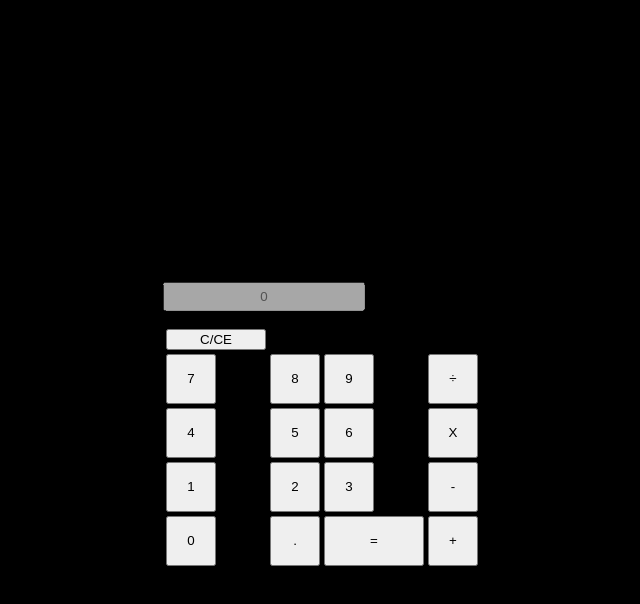
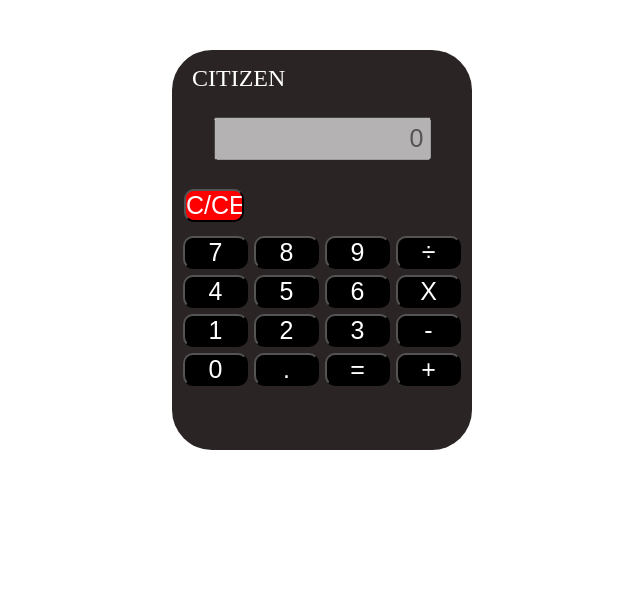
Before and after one commit to nik00did/calculator, a plain HTML site: page index.html in a window 1280 px wide. Shown: the whole page, without its empty margins (318-958 px from the left). Drawn offline with Linux system fonts and the light colour scheme.

Commit message:
Update styles.css

```diff
--- a/scr/styles/styles.css
+++ b/scr/styles/styles.css
@@ -1,69 +1,83 @@
-body {
-  margin: 0;
-  padding: 0;
-  background-color: black;
+* {
+    margin: 0;
+    padding: 0;
+    box-sizing: border-box;
 }
 
-.container {
-  width: 1024px;
-  height: 500px;
-  margin: 0 auto;
-  padding: 10px;
-/*   background: linear-gradient(60deg, #f1c40f,  #f39c, #e67e22, #00c); */
-}
-
-.main {
+body {
+    background: #fff;
+    height: 100hv;
   display: flex;
   justify-content: center;
   flex-direction: column;
   align-items: center;
-  height: 100vh;
+
 }
 
-.body-calculator {
-  display: flex;
-  flex-direction: column;
-  align-items: center;
-  justify-content: center;
-  background-color: powderblue;
-  min-width: 300px;
-  border-radius: 20%;
-  padding: 10px 15px;
+.button {
+    text-align: center;
+/*     width: 50px; */
+/*     height: 50px; */
+    font-size: 25px;
+    margin: 2px;
+    cursor: pointer;
+  background-color: #000;
+  color: #fff;
+  border-radius: 10px;
+  min-height: 15px;
+  width: 65px;
 }
 
-.title-calculator {
-  text-align: center;
-  color: #000;
-  font-weight: 900;
+.textview {
+    text-align: right;
+    width: 217px;
+    margin: 5px;
+    font-size: 25px;
+    padding: 5px;
+}
+
+.main {/*
+    width: 500px;
+    position: absolute;
+    top: 30%;
+    left: 50%;*/
+    /*transform: translateX(-50%) translate(-50%);*/
+}
+
+.calc-block {
+   width: 300px;
+   display: block;
+   background: #2b2424;
+   margin: 50px auto;
+   border-radius: 40px;
+  min-height: 400px;
+
+}
+
+.form {
+    text-align: center;
+    margin: 10px;
 }
 
 .table {
-  width: 100%;
+    margin: 20px auto;
 }
 
-.row {
-  display: flex;
-  width: 100%;
+p {
+    text-align: left;
+    margin: auto 0;
+  padding: 15px 10px 10px 20px;
+    color: white;
+    font-size: 24px;
+/*     font-family: "helvetica"; */
 }
 
-.button {
-  text-align: center;
-  width: 50px;
-  height: 50px;
-  font-size: 25 px;
-  cursor: pointer;
+.clean {
+  background-color: red;
+  border-radius: 10px;
+  min-height: 30px;
+  width: 60px;
+  font-size: 25px;
+  color: #fff;
+  margin: 2px 3px 10px 3px;
 }
-
-.textview {
-  text-align:center;
-  width: 168px;
-  margin: 0px 0px 15px 0px;
-  font-size: 25;
-  padding: 5px 15px;
-}
-
-.equal,
-.clean {
-  width:100px;
-  margin: 0 auto;
-}
```
